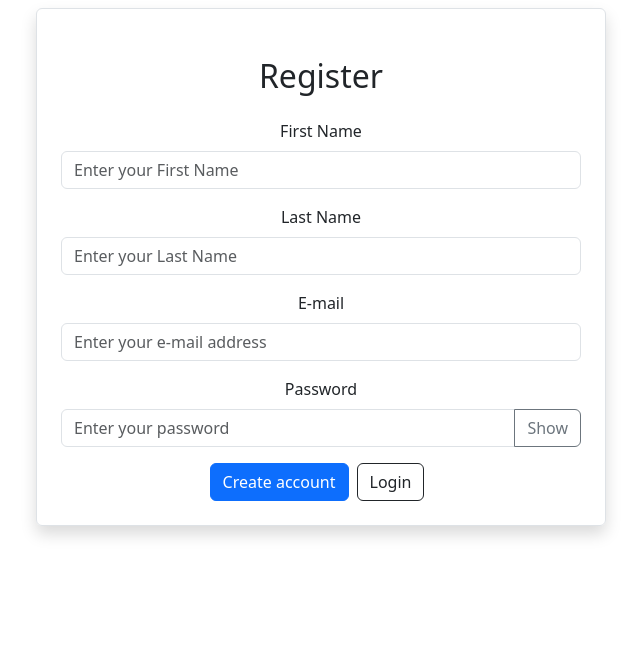
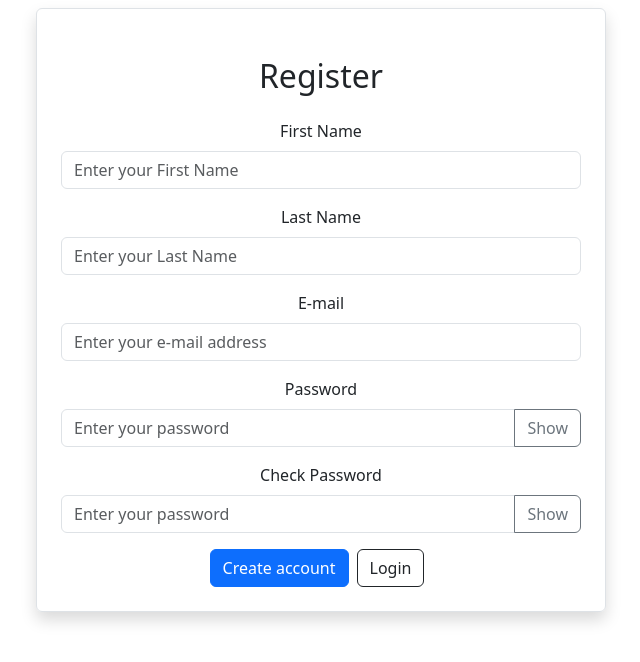
Before and after one commit to mihetandreia/StockAlarms-frontend, a React (Create React App) app: page /register in a window 1280 px wide. Shown: the top 662 px of the page, without its empty margins (319-959 px from the left). Built offline with nearby package versions, Linux system fonts and the light colour scheme.

Commit message:
Check password added

```diff
--- a/src/components/Register.js
+++ b/src/components/Register.js
@@ -13,7 +13,7 @@ export default function Register() {
     password: ""
   });
 
-  const { firstName, lastName, email, password } = user;
+  const { firstName, lastName, email, password , checkPassword} = user;
 
   const toggleShowPassword = () => {
     setShowPassword(!showPassword);
@@ -26,13 +26,31 @@ export default function Register() {
   const onSubmit = async (e) => {
     e.preventDefault();
     try {
-      await axios.post("http://localhost:8080/api/users/add", user);
+      await axios.post("http://localhost:8080/api/users/add", user)
+      .then((res) =>
+    {
+
+        console.log(res.data);
+
+     if (res.data.message === "Passwords do not match")
+     {
+       alert("Passwords do not match");
+     }
+     else
+     {
       alert("Registation Successfully");
-    } catch (err) {
-    alert(err);
-  }
-    navigate("/");
-  };
+      navigate('/');
+    }
+ }, fail => {
+  console.error(fail);
+});
+}
+ catch (err) {
+  alert(err);
+}
+
+}
+
 
 
   return (
@@ -108,6 +126,30 @@ export default function Register() {
                 </button>
               </div>
             </div>
+            <div className="mb-3">
+              <label htmlFor="Password" className="form-label">
+                Check Password
+              </label>
+              <div className="input-group">
+                <input
+                  type={showPassword ? "text" : "password"}
+                  className="form-control"
+                  placeholder="Enter your password"
+                  name="checkPassword"
+                  value={checkPassword}
+                  onChange={(e) => onInputChange(e)}
+                  required
+                />
+                <button
+                  className="btn btn-outline-secondary"
+                  type="button"
+                  required
+                  onClick={toggleShowPassword}
+                >
+                  {showPassword ? "Hide" : "Show"}
+                </button>
+              </div>
+            </div>
             <button type="submit" className="btn btn-primary">
               Create account
             </button>
```
